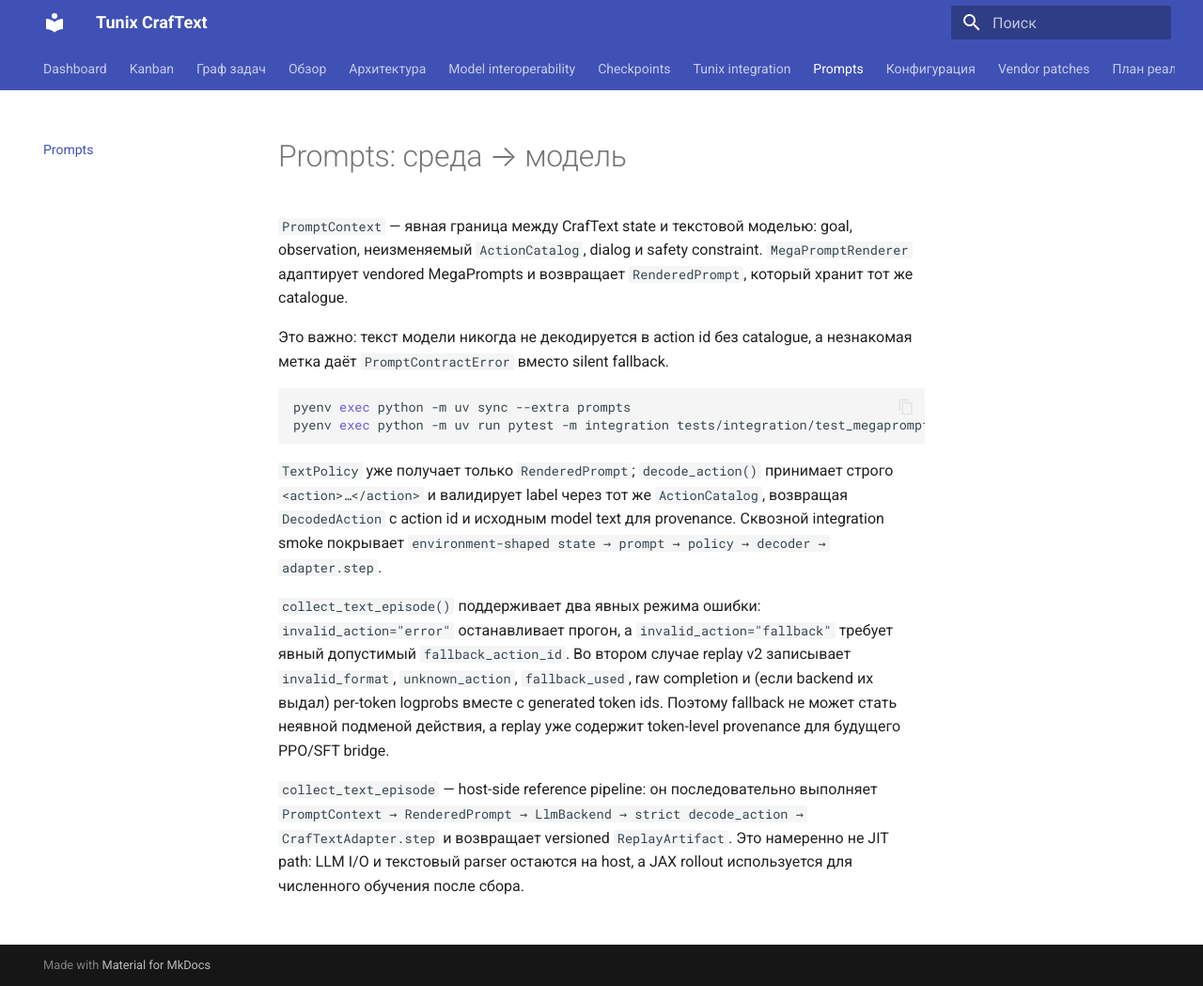
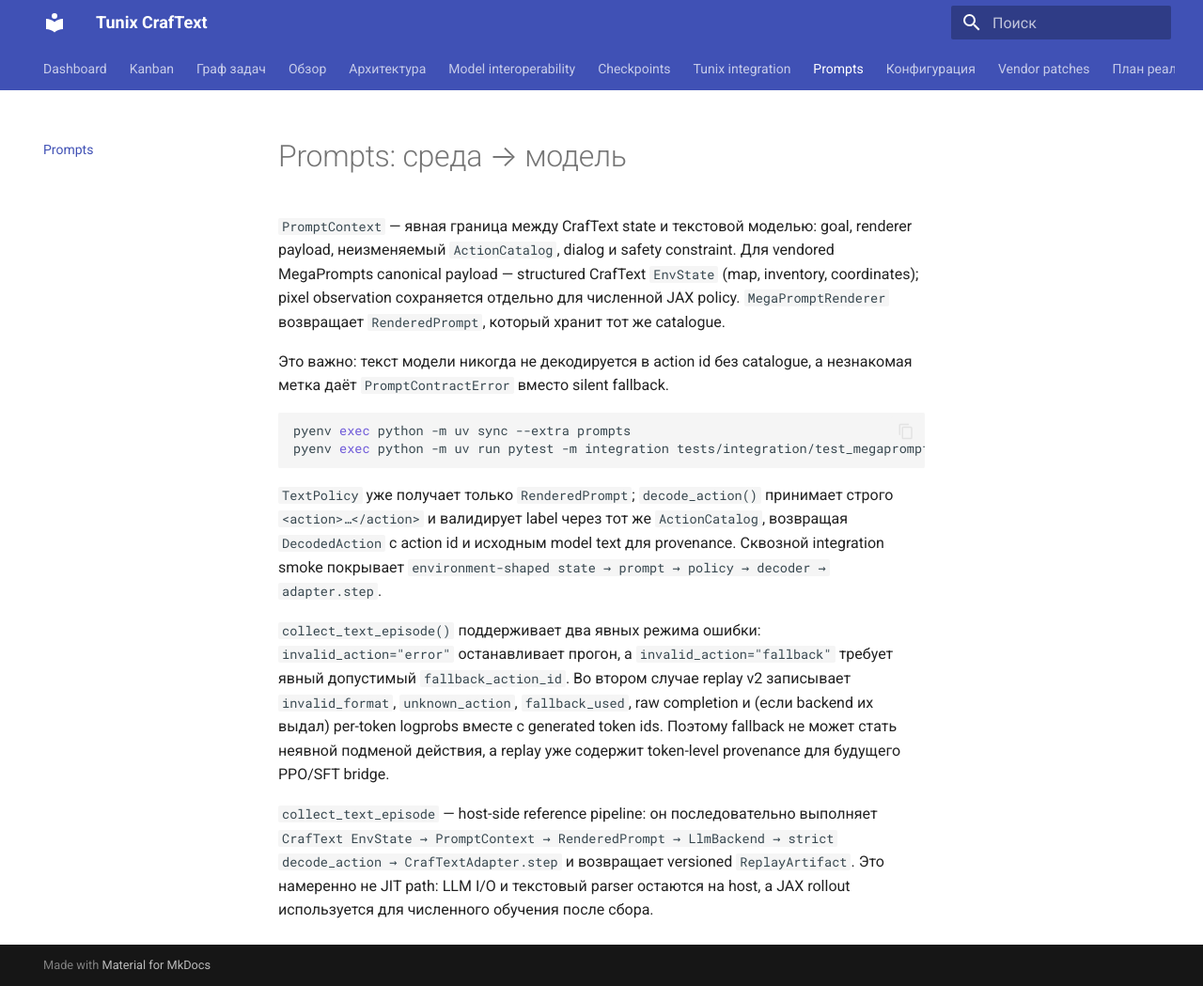
Before and after one commit to Lukashevskiy/tunix-agents, an MkDocs documentation site: the page built from docs/prompts.md, in a window 1280 px wide and 1049 px high. Shown: the whole window at 94% size. Built offline with MkDocs 1.6.1 and Material for MkDocs 9.7.7, drawn with Linux system fonts in a browser that asks for light colours.

Commit message:
fix: render CrafText state through MegaPrompts

```diff
--- a/docs/prompts.md
+++ b/docs/prompts.md
@@ -1,8 +1,10 @@
 # Prompts: среда → модель
 
-`PromptContext` — явная граница между CrafText state и текстовой моделью: goal, observation,
-неизменяемый `ActionCatalog`, dialog и safety constraint. `MegaPromptRenderer` адаптирует
-vendored MegaPrompts и возвращает `RenderedPrompt`, который хранит тот же catalogue.
+`PromptContext` — явная граница между CrafText state и текстовой моделью: goal, renderer payload,
+неизменяемый `ActionCatalog`, dialog и safety constraint. Для vendored MegaPrompts canonical
+payload — structured CrafText `EnvState` (map, inventory, coordinates); pixel observation
+сохраняется отдельно для численной JAX policy. `MegaPromptRenderer` возвращает `RenderedPrompt`,
+который хранит тот же catalogue.
 
 Это важно: текст модели никогда не декодируется в action id без catalogue, а незнакомая метка
 даёт `PromptContractError` вместо silent fallback.
@@ -25,6 +27,6 @@ logprobs вместе с generated token ids. Поэтому fallback не мо
 действия, а replay уже содержит token-level provenance для будущего PPO/SFT bridge.
 
 `collect_text_episode` — host-side reference pipeline: он последовательно выполняет
-`PromptContext → RenderedPrompt → LlmBackend → strict decode_action → CrafTextAdapter.step`
+`CrafText EnvState → PromptContext → RenderedPrompt → LlmBackend → strict decode_action → CrafTextAdapter.step`
 и возвращает versioned `ReplayArtifact`. Это намеренно не JIT path: LLM I/O и текстовый
 parser остаются на host, а JAX rollout используется для численного обучения после сбора.
```
Also changed, not shown: docs/examples.md (+3 -2 lines), 5 other files.
